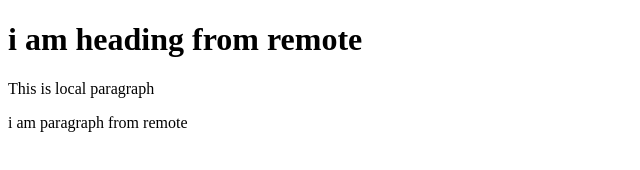
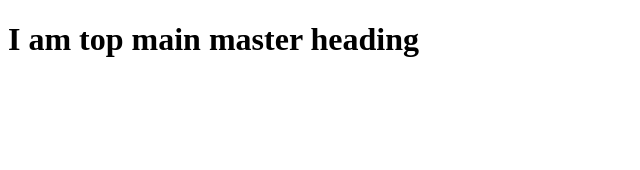
Before and after one commit to mathpativilas/newhome, a plain HTML site: page index.html in a window 1280 px wide. Shown: the whole page, without its empty margins (0-640 px from the left). Drawn offline with Linux system fonts and the light colour scheme.

Commit message:
Update index.html

```diff
--- a/index.html
+++ b/index.html
@@ -7,9 +7,8 @@
     <title>Document</title>
   </head>
   <body>
-    <h1>i am heading from remote</h1>
-    <p>This is local paragraph</p>
 
-    <p>i am paragraph from remote</p>
+    <h1> I am top main master heading </h1>
+
   </body>
 </html>
```
